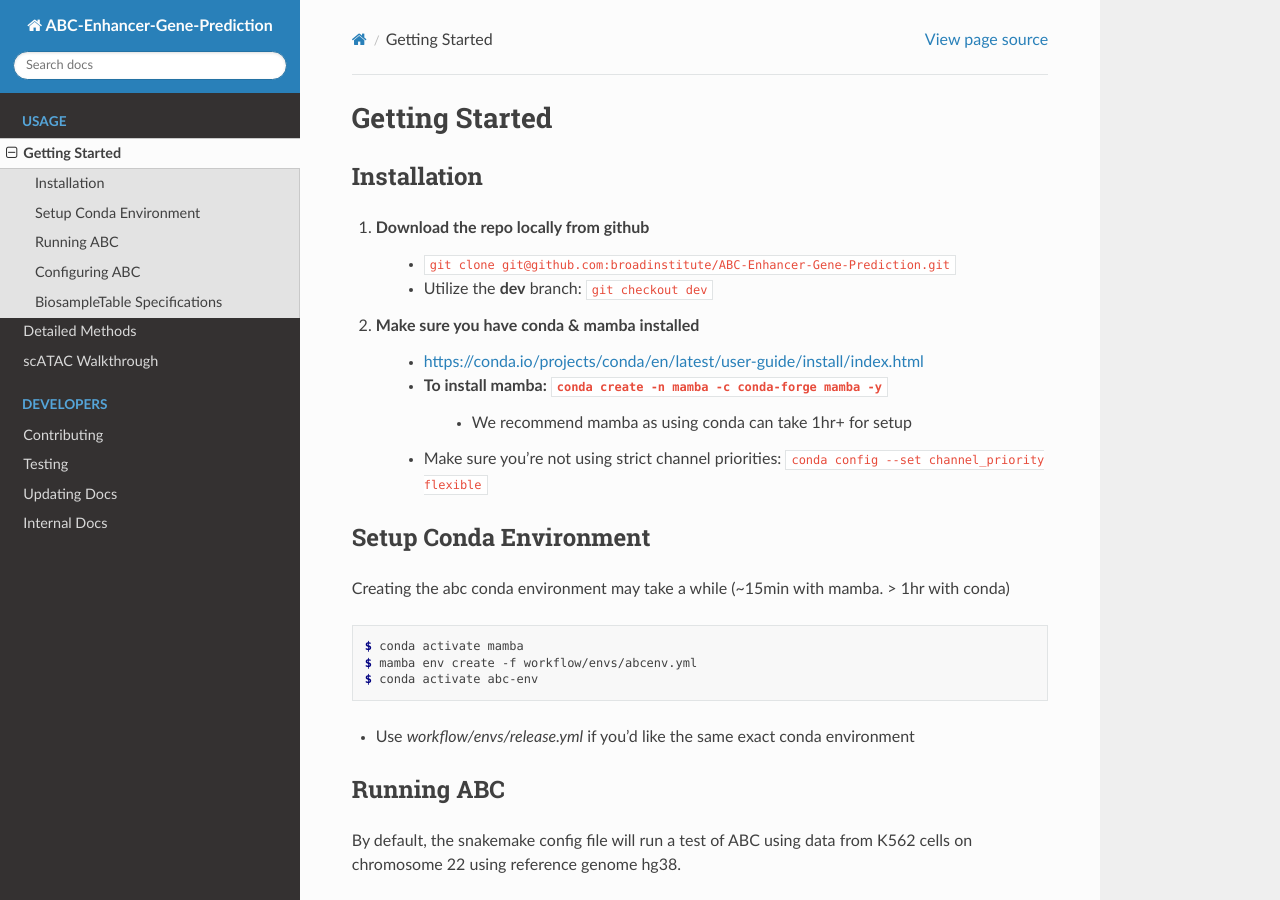
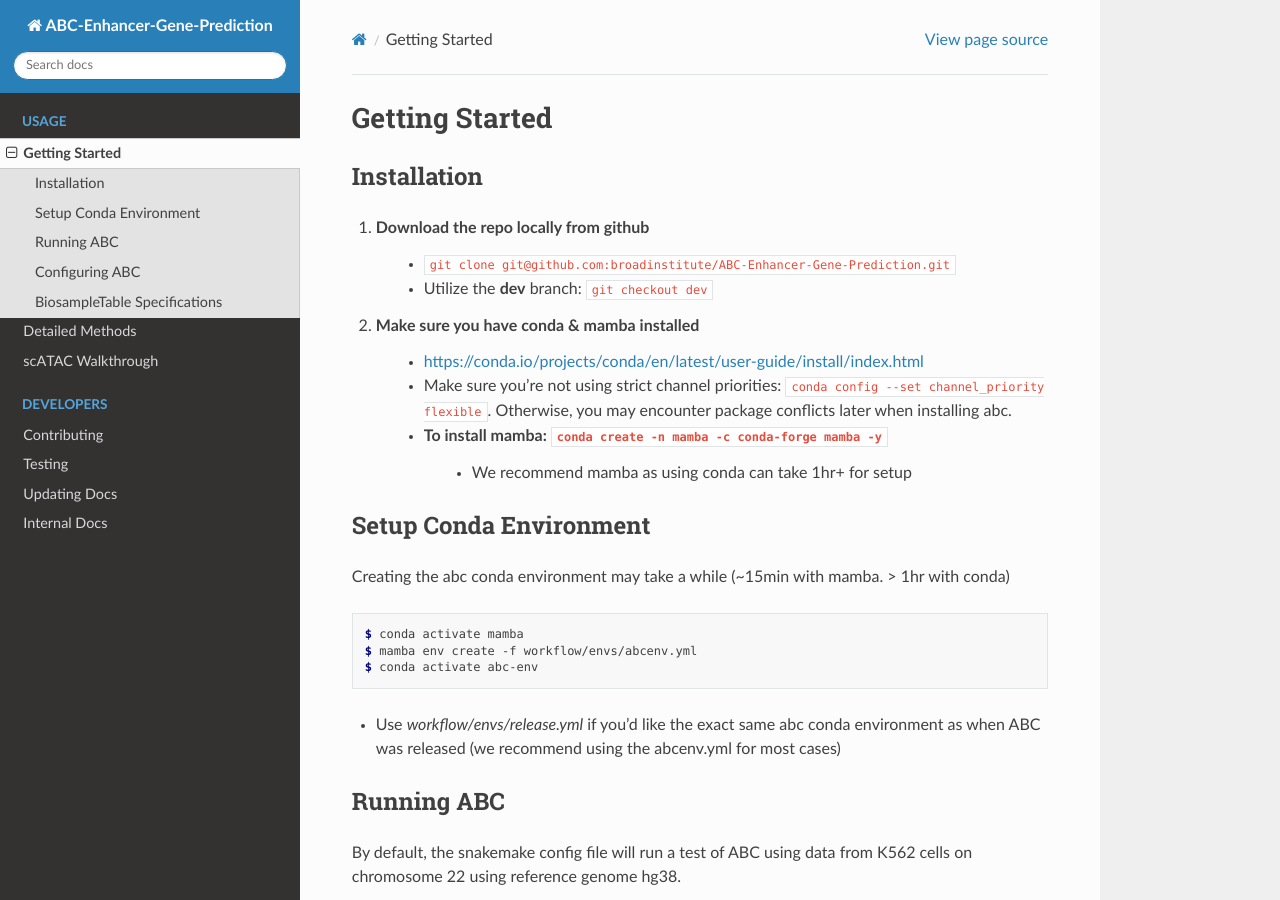
Before and after one commit to broadinstitute/ABC-Enhancer-Gene-Prediction, a Sphinx documentation site: the page built from docs/usage/getting_started.rst, in a window 1280 px wide and 900 px high. Built offline with Sphinx 7.4.7 and the Read the Docs theme 2.0.0, drawn with Linux system fonts in a browser that asks for light colours.

Commit message:
Update getting_started.rst

```diff
--- a/docs/usage/getting_started.rst
+++ b/docs/usage/getting_started.rst
@@ -11,9 +11,9 @@ Installation
 	- Utilize the **dev** branch: ``git checkout dev``
 #. Make sure you have conda & mamba installed
 	- `<https://conda.io/projects/conda/en/latest/user-guide/install/index.html>`_
+	- Make sure you're not using strict channel priorities: ``conda config --set channel_priority flexible``. Otherwise, you may encounter package conflicts later when installing abc.
 	- To install mamba: ``conda create -n mamba -c conda-forge mamba -y``
 		- We recommend mamba as using conda can take 1hr+ for setup
-	- Make sure you're not using strict channel priorities: ``conda config --set channel_priority flexible``
 
 
 Setup Conda Environment
@@ -27,7 +27,7 @@ Creating the abc conda environment may take a while (~15min with mamba. > 1hr wi
 	$ conda activate abc-env
 
 
-- Use `workflow/envs/release.yml` if you'd like the same exact conda environment
+- Use `workflow/envs/release.yml` if you'd like the exact same abc conda environment as when ABC was released (we recommend using the abcenv.yml for most cases)
 
 Running ABC
 -----------
```
